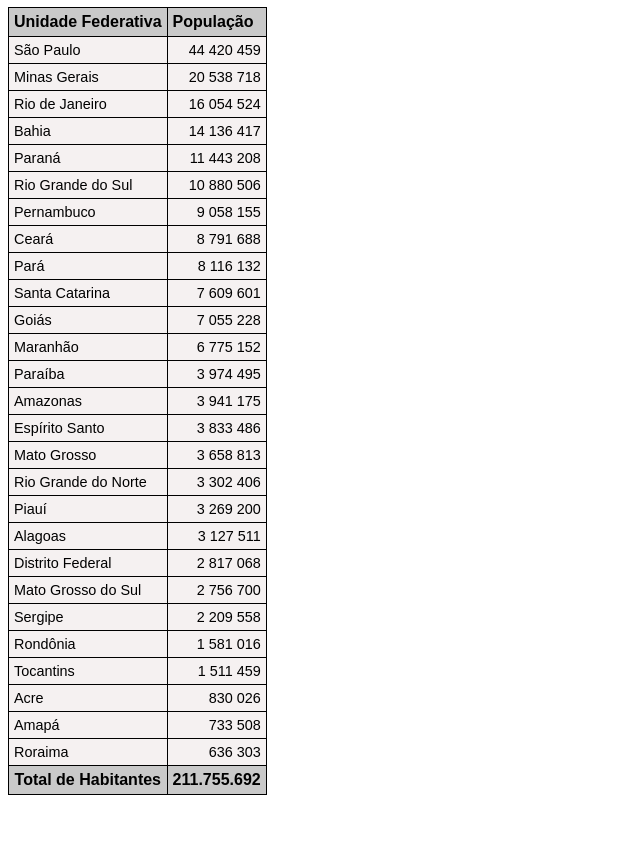
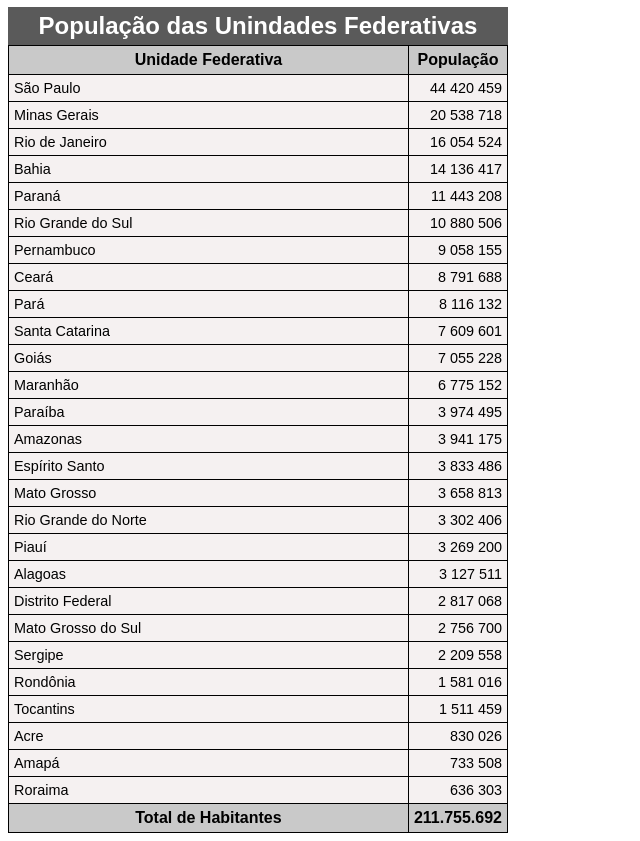
Before and after one commit to MkGabrielPalma/curso-html, a plain HTML site: page exercicios/ex023/tabela002.html in a window 1280 px wide. Shown: the part 73-914 px from the top of the page, without its empty margins (0-640 px from the left). Before the commit the page ends 876 px from the top, so only its background shows below. Drawn offline with Linux system fonts and the light colour scheme.

Commit message:
Alterações semânticas

```diff
--- a/exercicios/ex023/tabela002.html
+++ b/exercicios/ex023/tabela002.html
@@ -9,8 +9,15 @@
             font-family: Arial, Helvetica, sans-serif;
         }
         table {
+            width: 500px;
             border-collapse: collapse;
             background-color: rgb(245, 241, 241);
+        }
+        caption {
+            padding: 5px;
+            font-size: 1.5em;
+            background-color: rgb(90, 90, 90);
+            color: white;
         }
         thead, tfoot{
             border: 1px solid black;
@@ -25,6 +32,7 @@
             font-size: 0.9em;
         }
         .numero {
+            width: 50px;
             text-align: right;
         }
     </style>
@@ -32,10 +40,11 @@
 <body>
     <h1> Tabela Grande </h1>
     <table>
+        <caption><strong> População das Unindades Federativas</strong></caption>
         <thead>
             <tr>
-                <td> Unidade Federativa </td>
-                <td> População </td>
+                <th scope="col"> Unidade Federativa </td>
+                <th scope="col"> População </td>
             </tr>
         </thead>
         <tbody class="conteudo">
@@ -150,7 +159,7 @@
         </tbody>
         <tfoot>
             <tr>
-                <th> Total de Habitantes</td>
+                <th scope="row"> Total de Habitantes</td>
                 <td class="numero"> <strong>211.755.692</strong></td>
             </tr>
         </tfoot>
```
